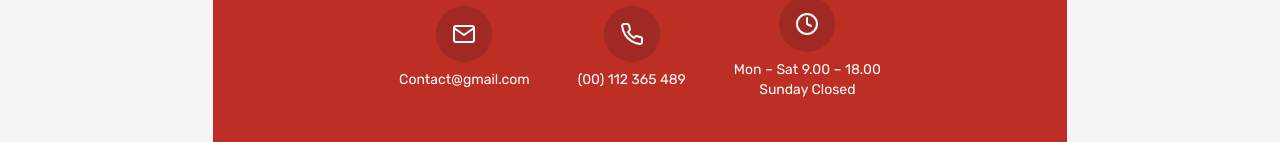
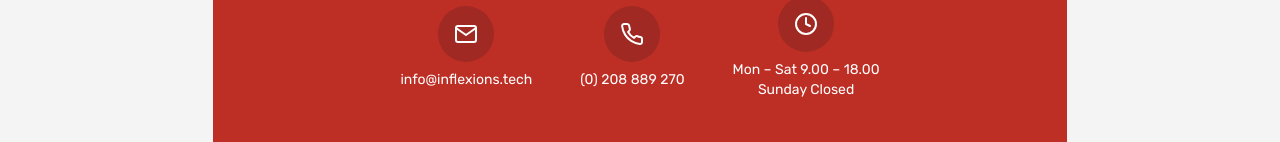
Before and after one commit to ekowtee/inflex, a React (Vite) app: page /contact in a window 1280 px wide. Shown: the part 810-952 px from the top of the page. Built offline with nearby package versions, Linux system fonts and the light colour scheme; what tailwindcss-motion would draw is missing.

Commit message:
project update

```diff
--- a/src/pages/Contact.jsx
+++ b/src/pages/Contact.jsx
@@ -85,13 +85,13 @@ const Contact = () => {
                             <div className="bg-[#A02923] p-4 rounded-full mb-2">
                                 <FiMail className="text-white" size={24} />
                             </div>
-                            <span className="text-white text-sm">Contact@gmail.com</span>
+                            <span className="text-white text-sm">info@inflexions.tech</span>
                         </div>
                         <div className="flex flex-col items-center">
                             <div className="bg-[#A02923] p-4 rounded-full mb-2">
                                 <FiPhone className="text-white" size={24} />
                             </div>
-                            <span className="text-white text-sm">(00) 112 365 489</span>
+                            <span className="text-white text-sm">(0) 208 889 270</span>
                         </div>
                         <div className="hidden md:flex flex-col items-center text-center">
                             <div className="bg-[#A02923] p-4 rounded-full mb-2">
--- a/src/pages/Home.jsx
+++ b/src/pages/Home.jsx
@@ -85,7 +85,7 @@ export default function Home() {
             flex items-center justify-center
           `}
                     >
-                        <Link to="" className="text-white font-semibold">
+                        <Link to="/contact" className="text-white font-semibold">
                             Request consultation
                         </Link>
                     </div>
@@ -107,7 +107,7 @@ export default function Home() {
                         </div>
 
                         <div className={`${base} ${mounted ? "translate-y-0 opacity-100 delay-[1400ms]" : "translate-y-[50px] opacity-0"} bg-[#BD2E25] w-[201.32px] h-[53px] mt-6 flex items-center justify-center`}>
-                            <Link to="#" className="text-white font-normal">
+                            <Link to="/contact" className="text-white font-normal">
                                 Request consultation
                             </Link>
                         </div>
@@ -398,7 +398,7 @@ export default function Home() {
             bg-white
             w-[180px] h-[50px] items-center justify-center flex
           ">
-                            <Link to="" className="text-[#BD2E25] font-semibold block text-center">
+                            <Link to="/contact" className="text-[#BD2E25] font-semibold block text-center">
                                 Schedule a Call
                             </Link>
                         </div>
```
